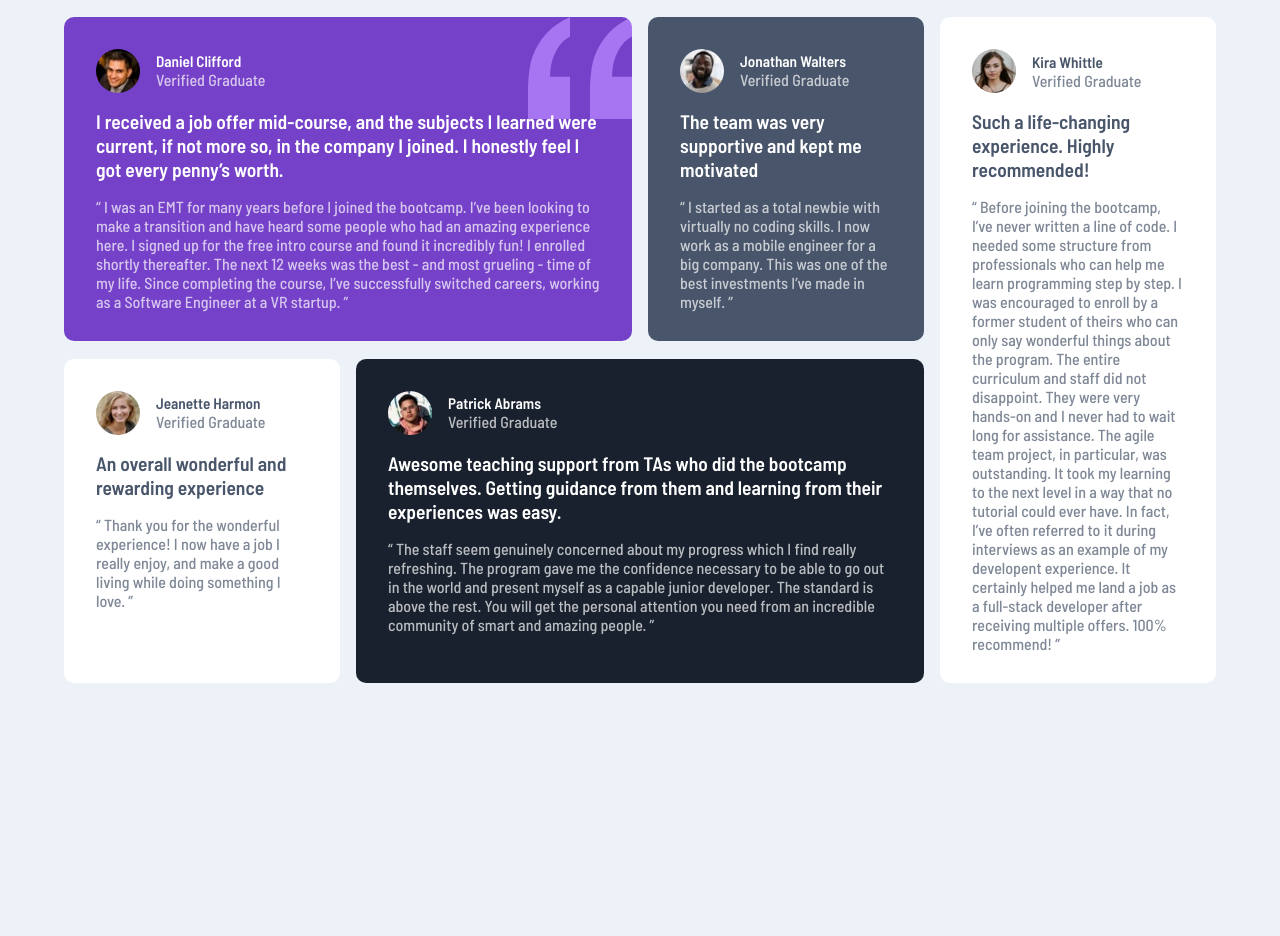
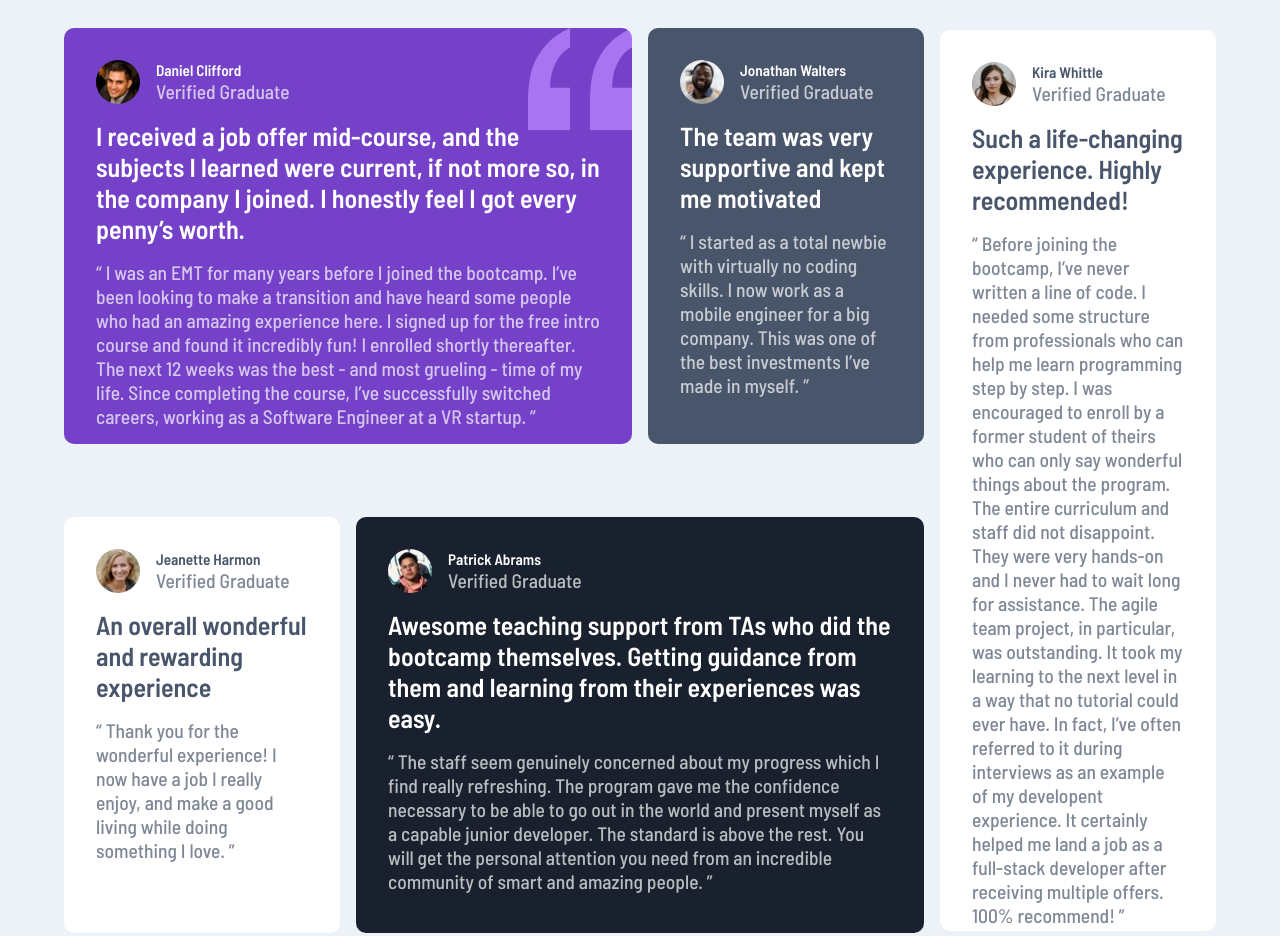
Before and after one commit to AbdelrahmanElsadig/testimonials-grid-section, a plain HTML site: page index.html in a window 1280 px wide. Before the commit the page ends 800 px from the top, so only its background shows below. Drawn offline with Linux system fonts and the light colour scheme.

Commit message:
changed layout

```diff
--- a/styles/style.css
+++ b/styles/style.css
@@ -57,10 +57,11 @@ body {
 
 .card h2 {
     padding-bottom: 1rem;
+    font-size: clamp(150%,200%,250%)
 }
 .card p{
     opacity: 70%;
-    font-size: 1rem;
+    font-size: clamp(100%,150%,200%);
 }
 
 .card:nth-child(1) {
@@ -92,7 +93,7 @@ body {
         grid-template-areas: 'a a b e'
                              'c d d e';
         column-gap: 1rem;
-        row-gap: 1rem;
+        row-gap: 3rem;
     }
     .card {
         width: auto;
```
